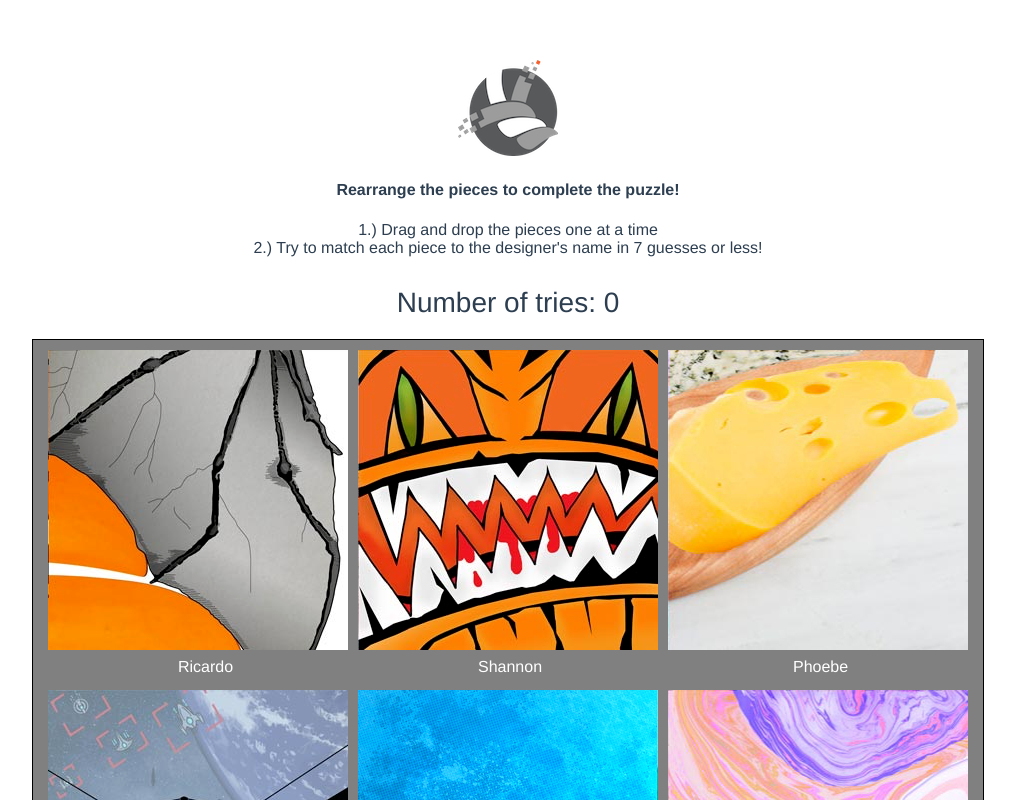
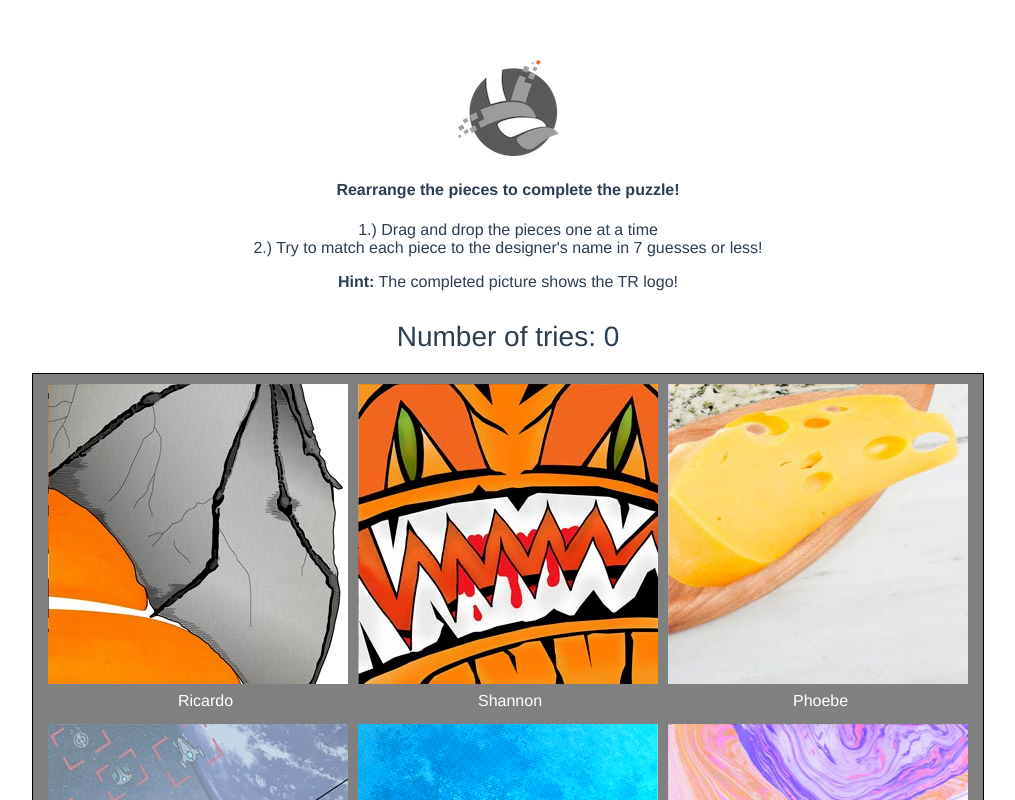
Before and after one commit to JCY-Home/jigsolver, a Vue app: page / in a window 1280 px wide. Shown: the top 800 px of the page, without its empty margins (132-1147 px from the left). Built offline with nearby package versions, Linux system fonts and the light colour scheme.

Commit message:
Add hint text

```diff
--- a/src/App.vue
+++ b/src/App.vue
@@ -6,6 +6,7 @@
       <ul>
         <li v-for="item in items">{{ item }}</li>
       </ul>
+      <span class="bold">Hint:</span><span> The completed picture shows the TR logo!</span>
     </div>
     <puzzle/>
   </div>
@@ -52,4 +53,7 @@ export default {
   list-style: none;
   padding-left: 0;
 }
+.bold {
+  font-weight: bold;
+}
 </style>
```
